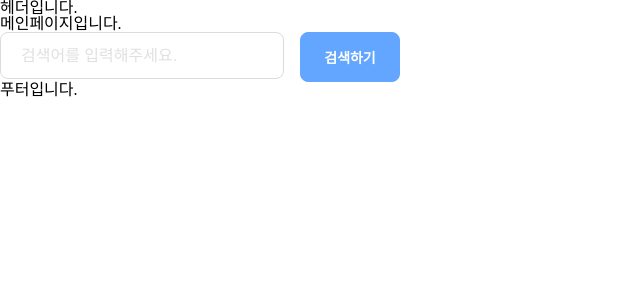
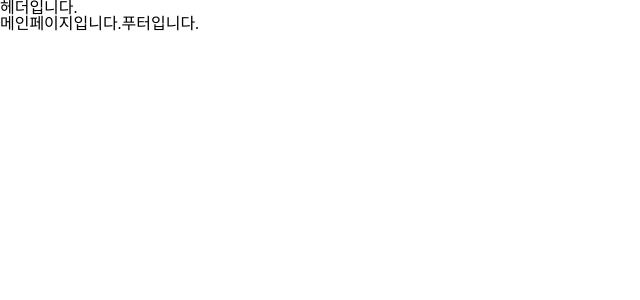
Before and after one commit to prgrms-web-devcourse-final-project/WEB1_1_Bongdari_FE, a React (Vite) app: page /main in a window 1280 px wide. Shown: the top 300 px of the page, without its empty margins (0-640 px from the left). Built offline with nearby package versions, Linux system fonts and the light colour scheme; a web font is replaced by a local one.

Commit message:
✨feat : searchBar 컴포넌트 개발

```diff
--- a/src/pages/main-page/MainPage.tsx
+++ b/src/pages/main-page/MainPage.tsx
@@ -1,9 +1,3 @@
-import NonFilterSearchBar from '@/components/search-bar/nonfilter-search';
-
 export default function MainPage() {
-  return (
-    <>
-      메인페이지입니다.<NonFilterSearchBar type={false}></NonFilterSearchBar>
-    </>
-  );
+  return <>메인페이지입니다.</>;
 }
```
